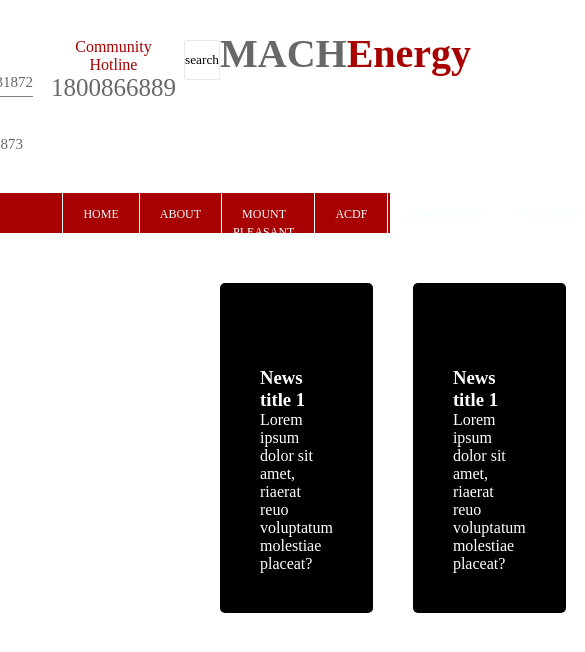
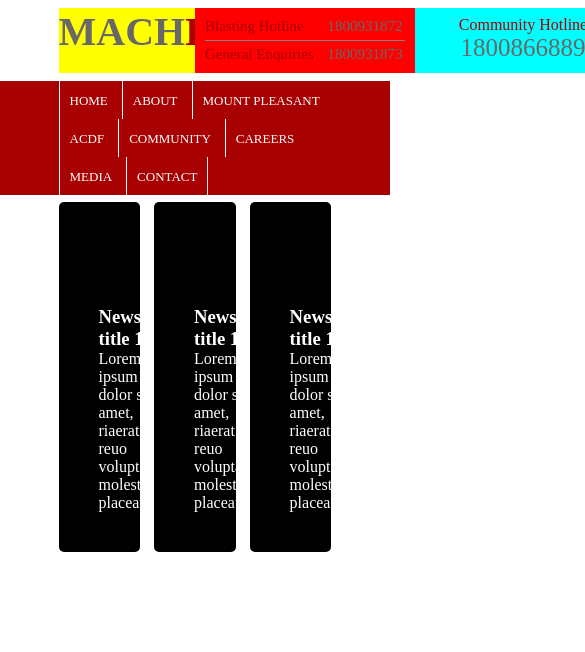
Before and after one commit to panoschar/PSDgator---assigment, a plain HTML site: page index.html in a window 390 px wide. Shown: the top 652 px of the page, 585 px wide, since content can reach past the window. Drawn offline with Linux system fonts and the light colour scheme.

Commit message:
responsive to go

```diff
--- a/index.html
+++ b/index.html
@@ -36,7 +36,7 @@
             <li class="last"><a href="#">CONTACT</a></li>
         </ul>
     </div>
-    <div class="container">
+    <div class="row">
         <div class="card">
             <div class="text">
                 <h3>News title 1</h3>
--- a/styles.css
+++ b/styles.css
@@ -1,24 +1,28 @@
 * {
   padding: 0%;
-    margin: 0;
+  margin: 0%;
   font-family: "Secular One";
 }
 
+
+ /*--------Header style-------*/
+
+
 .header {
   display: flex;
-    margin: 30px 200px;
+  margin: 2% 15%;
+  background-color: yellow;
 }
 
 h2 {
   color: rgb(104, 104, 104);
   font-size: 40px;
   width: 50%;
-    margin-left: 20px;
 }
 
 .contact-lines {
   display: flex;
-    width: 50%;
+
   justify-content: flex-end;
   margin-right: 20px;
 }
@@ -27,6 +31,7 @@ h2 {
   width: 200px;
   padding: 10px;
   font-size: 15px;
+  background-color: red;
 }
 
 .box1 .line1 {
@@ -54,6 +59,7 @@ h2 {
   width: 200px;
   padding: 8px;
   text-align: center;
+  background-color: aqua;
 }
 
 .box2 .line3 {
@@ -74,57 +80,59 @@ h2 {
   border-radius: 2px;
 }
 
+ /*--------Navbar style-------*/
+
 .nav {
   background-color: rgb(168, 1, 1);
-    height: 40px;
-    width: 100%;
+  flex: 1;
+  text-align: left;
 }
 
 .nav ul {
-    display: flex;
-    list-style-type: none;
-    width: 68%;
-    height: 100%;
-    margin: auto;
+  margin: 2% 15%;
 }
 
 .nav ul li {
+  list-style: none;
+  display: inline-block;
+  padding: 8px 12px;
+  position: relative;
   border-left: 0.5px solid white;
-    padding: 11px;
+  padding: 10px 10px;
 }
 
 .nav ul .last {
-    border-right: 0.5px solid white;
+    border-right: 0.5px solid rgb(233, 233, 233);
   }
 
 .nav ul li a {
+  color: white;
   text-decoration: none;
-    font-size: 12px;
-
-}
-
-.nav a {
-    color: azure;
-    margin: 9px;
+  font-size: 13px;
 }
 
 h2 span {
   color: rgb(168, 1, 1);
 }
 
-.container {
+
+ /*--------Card style-------*/
+
+
+.row {
   display: flex;
-    margin: 30px 200px;
+  justify-content: space-between;
+  margin: 2% 15%;
 }
 
 .card {
   background-color: black;
-    height: 330px;
-    width: 320px;
-    border-radius: 5px;
-    margin: 20px;
   display: flex;
   align-items: flex-end;
+  flex-basis: 30%;
+  width: 30%;
+  height: 350px;
+  border-radius: 5px;
 }
 
 .text {
```
Also changed, not shown: 1 other file. Lines whose indentation alone changed are shown as unchanged.
